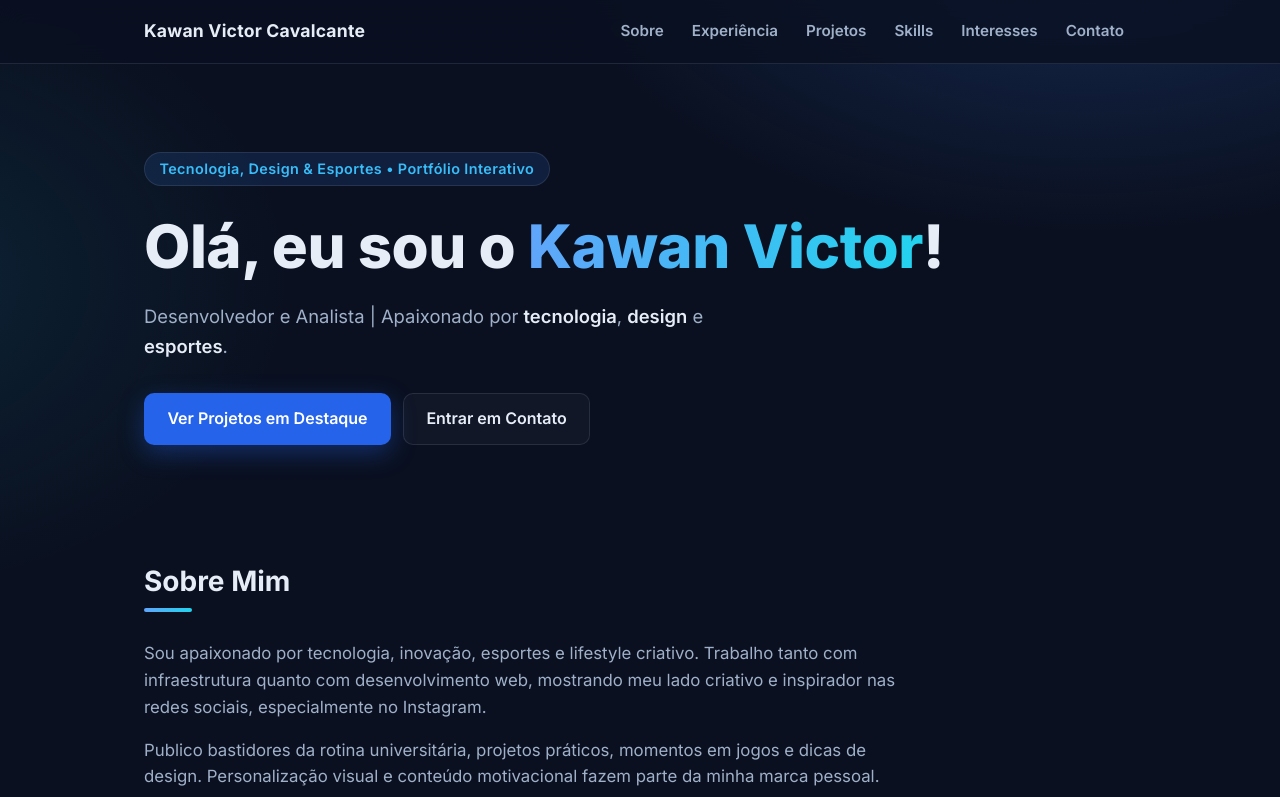
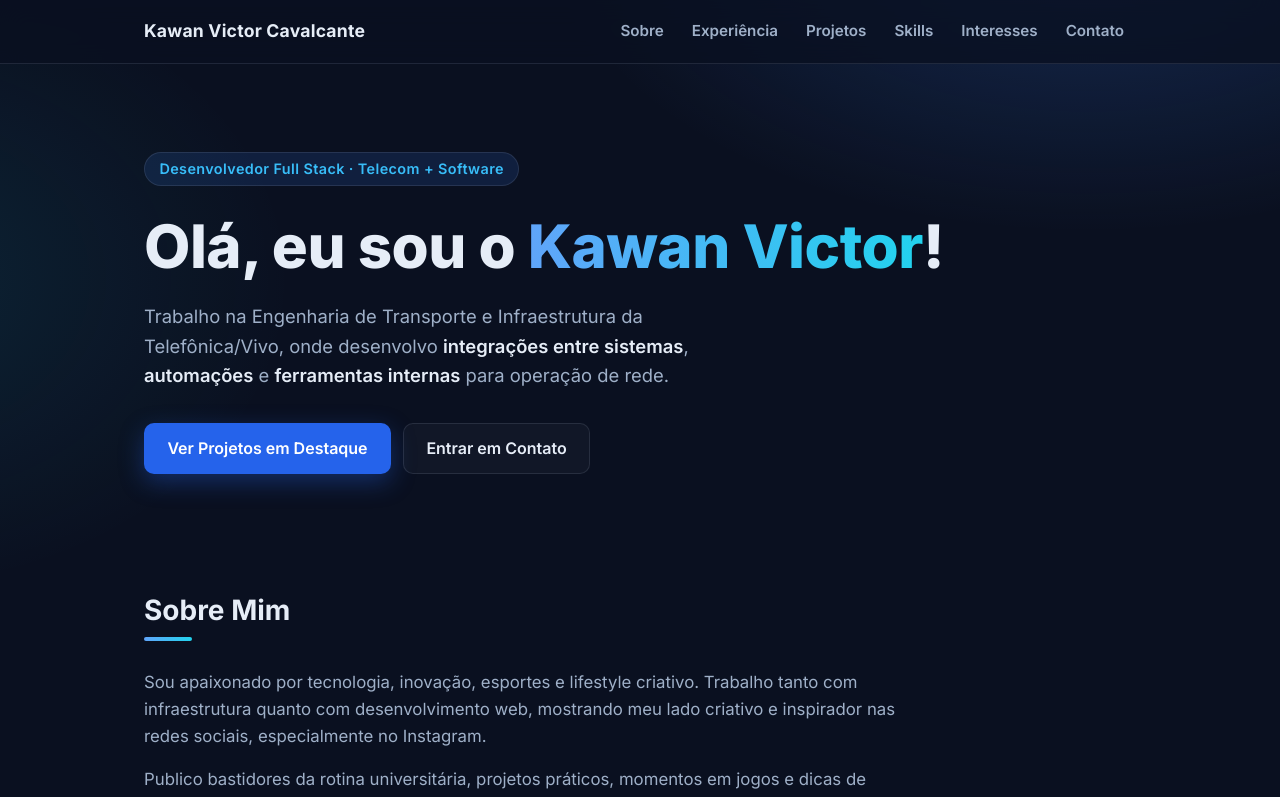
Before and after one commit to KawanVictor/Portfolio, a React (Vite) app: page / in a window 1280 px wide. Shown: the top 797 px of the page. Built offline with nearby package versions, Linux system fonts and the light colour scheme.

Commit message:
ajuste de cargo e interesses

```diff
--- a/index.html
+++ b/index.html
@@ -4,7 +4,7 @@
     <meta charset="UTF-8" />
     <meta name="viewport" content="width=device-width, initial-scale=1.0" />
     <title>Kawan Victor Cavalcante | Portfólio</title>
-    <meta name="description" content="Portfólio moderno de Kawan Victor Cavalcante - Desenvolvedor, Analista e entusiasta de tecnologia, design e esportes." />
+    <meta name="description" content="Portfólio de Kawan Victor Cavalcante - Desenvolvedor Full Stack com experiência em telecom: integrações entre sistemas, automações e ferramentas internas." />
     <link rel="icon" type="image/svg+xml" href="/favicon.svg" />
     <meta name="theme-color" content="#0a1020" />
     <link rel="preconnect" href="https://fonts.googleapis.com" />
--- a/src/components/Experience.tsx
+++ b/src/components/Experience.tsx
@@ -2,15 +2,16 @@ function Experience() {
   const roles = [
     {
       title: "Analista Telecom Jr.",
-      company: "Vivo (Telefônica Brasil)",
+      company: "Vivo (Telefônica Brasil) · Engenharia de Transporte e Infraestrutura",
       period: "mar/25 – atual",
-      summary: "Monitoramento em tempo real de redes digitais (banda larga, TV, voz) de clientes corporativos e residenciais.",
+      summary: "Desenvolvimento de integrações entre sistemas, automações e ferramentas internas para operação de rede.",
       items: [
-        "Otimização dos fluxos de diagnóstico (reduzido em 30% o tempo de solução de incidentes críticos).",
-        "Desenvolvimento de scripts para automação de registro/notificação de eventos.",
-        "Liderança em projetos de documentação técnica e dashboards de indicadores operacionais.",
-        "Gestão avançada de alarmes sistêmicos e relatórios semanais.",
-        "Treinamento de novos colaboradores e incentivo à melhoria contínua."
+        "Conectores e integração de sistemas: APIs REST entre plataformas de rede, monitoramento e ferramentas internas.",
+        "Integração de agentes de IA para automação de rotinas operacionais.",
+        "Empacotamento e deploy de serviços com Docker e Kubernetes.",
+        "Observabilidade com Grafana, Zabbix, OpenSearch e Graylog para métricas, logs e KPIs.",
+        "Painel de monitoramento de infraestrutura que centraliza o status dos equipamentos (Node.js, TypeScript, React).",
+        "Automação de tarefas repetitivas do N1, com acompanhamento de KPI/SLA."
       ]
     },
     {
--- a/src/components/HeroHighlight.tsx
+++ b/src/components/HeroHighlight.tsx
@@ -1,10 +1,10 @@
 function HeroHighlight() {
   return (
     <section id="top" className="hero-highlight">
-      <span className="hero-eyebrow">Tecnologia, Design & Esportes • Portfólio Interativo</span>
+      <span className="hero-eyebrow">Desenvolvedor Full Stack · Telecom + Software</span>
       <h1>Olá, eu sou o <span className="gradient-text">Kawan Victor</span>!</h1>
       <p className="hero-lead">
-        Desenvolvedor e Analista | Apaixonado por <strong>tecnologia</strong>, <strong>design</strong> e <strong>esportes</strong>.
+        Trabalho na Engenharia de Transporte e Infraestrutura da Telefônica/Vivo, onde desenvolvo <strong>integrações entre sistemas</strong>, <strong>automações</strong> e <strong>ferramentas internas</strong> para operação de rede.
       </p>
       <div className="hero-cta">
         <a href="#projects" className="btn btn-primary">Ver Projetos em Destaque</a>
```
Also changed, not shown: 1 other file (tests, documents, lock files or other folders).
